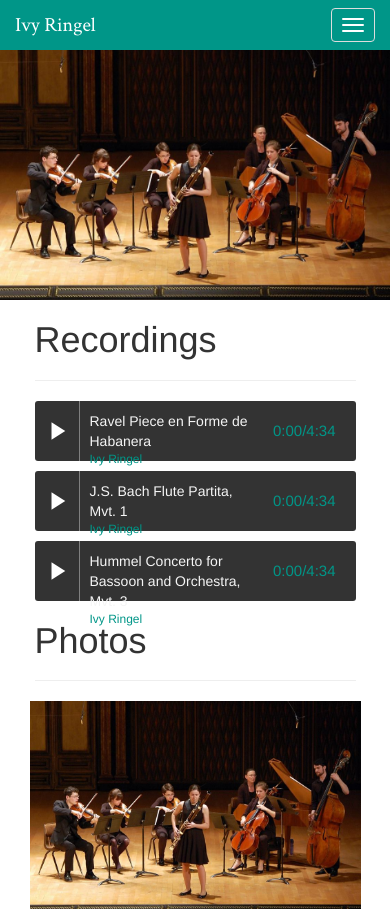
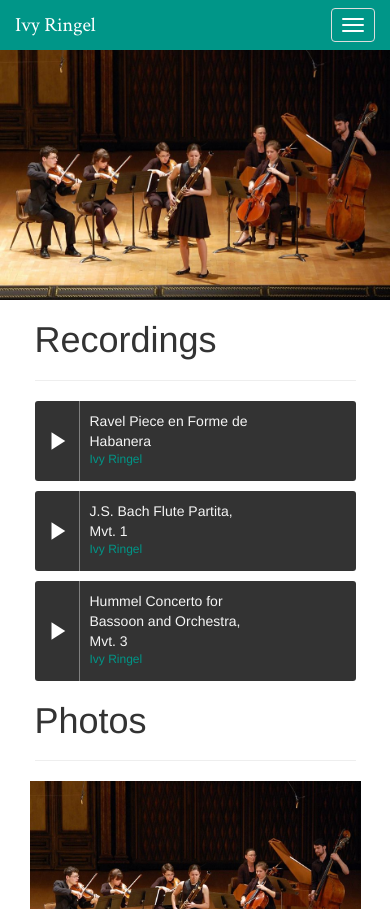
Before and after one commit to zacharyfmarion/ivyringel, a website: page media.html in a window 390 px wide. Shown: the top 909 px of the page. Drawn offline with nearby package versions, Linux system fonts and the light colour scheme; a web font is replaced by a local one.

Commit message:
Fixed time bug in harmonize and made players responsive (hackily)

```diff
--- a/js/harmonize.js
+++ b/js/harmonize.js
@@ -12,7 +12,7 @@
         <div class="song_name">'+ options.title +'</div>\
         <div class="artist">'+ options.artist +'</div>\
       </div>\
-      <span class="time">0:00/4:34</span>\
+      <span class="time"></span>\
     ')
 
     // VARIABLES
@@ -81,6 +81,11 @@
 
     // EVENT LISTENERS
     // ---------------------------------------------
+    audio.addEventListener('loadedmetadata', function() {
+      console.log(audio.duration);
+      update();
+    });
+
 
     // add event listener to the play button
     play_btn.on('click', function(e){
--- a/media.html
+++ b/media.html
@@ -56,9 +56,9 @@
         <h1>Recordings</h1>
         <hr>
 
-        <div class="harmonize"></div>
-        <div class="harmonize"></div>
-        <div class="harmonize"></div>
+        <div id="ravel" class="harmonize expand_to_medium"></div>
+        <div id="partita" class="harmonize expand_to_medium"></div>
+        <div id="hummel" class="harmonize"></div>
 
         <h1>Photos</h1>
         <hr>
--- a/sass/app.scss
+++ b/sass/app.scss
@@ -76,7 +76,7 @@ body {
     margin-bottom: 50px;
     //min-height: 600px;
     background: #fff;
-    border-radius: 2px;
+    border-radius: 5px;
 
     .container {
       width: 90% !important;
--- a/sass/media.scss
+++ b/sass/media.scss
@@ -1,4 +1,5 @@
 @import 'variables';
+@import 'breakpoints';
 
 .play-button {
   background: $primary;
@@ -21,6 +22,7 @@
   margin: 10px 0;
   .time {
     color: $primary;
+    margin-top: 0;
   }
   .title {
     font-size: 20px;
@@ -76,6 +78,55 @@
   }
 }
 
+@mixin harmonize($height) {
+  height: $height;
+  .play_btn {
+    line-height: $height;
+  }
+  .time {
+    @if($height == 80px)  {
+      margin-top: 10px;
+    } @else if ($height == 100px) {
+      margin-top: 20px;
+    } @else {
+      margin-top: 0;
+    }
+  }
+}
+
+// HUMMEL
+@media(max-width: 575px) {
+  #hummel {
+    @include harmonize(80px);
+  }
+}
+
+@media(max-width: 420px) {
+  #hummel {
+    @include harmonize(100px);
+  }
+}
+
+// RAVEL
+@media(max-width: 454px) {
+  #ravel {
+    @include harmonize(80px);
+  }
+}
+
+@media(max-width: 346px) {
+  #ravel {
+    @include harmonize(100px);
+  }
+}
+
+//PARTITA
+@media(max-width: 412px) {
+  #partita {
+    @include harmonize(80px);
+  }
+}
+
 .photos img {
   /* Just in case there are inline attributes */
   width: 100% !important;
```
Also changed, not shown: contact.html (+10 -4 lines), css/app.css, css/media.css.
